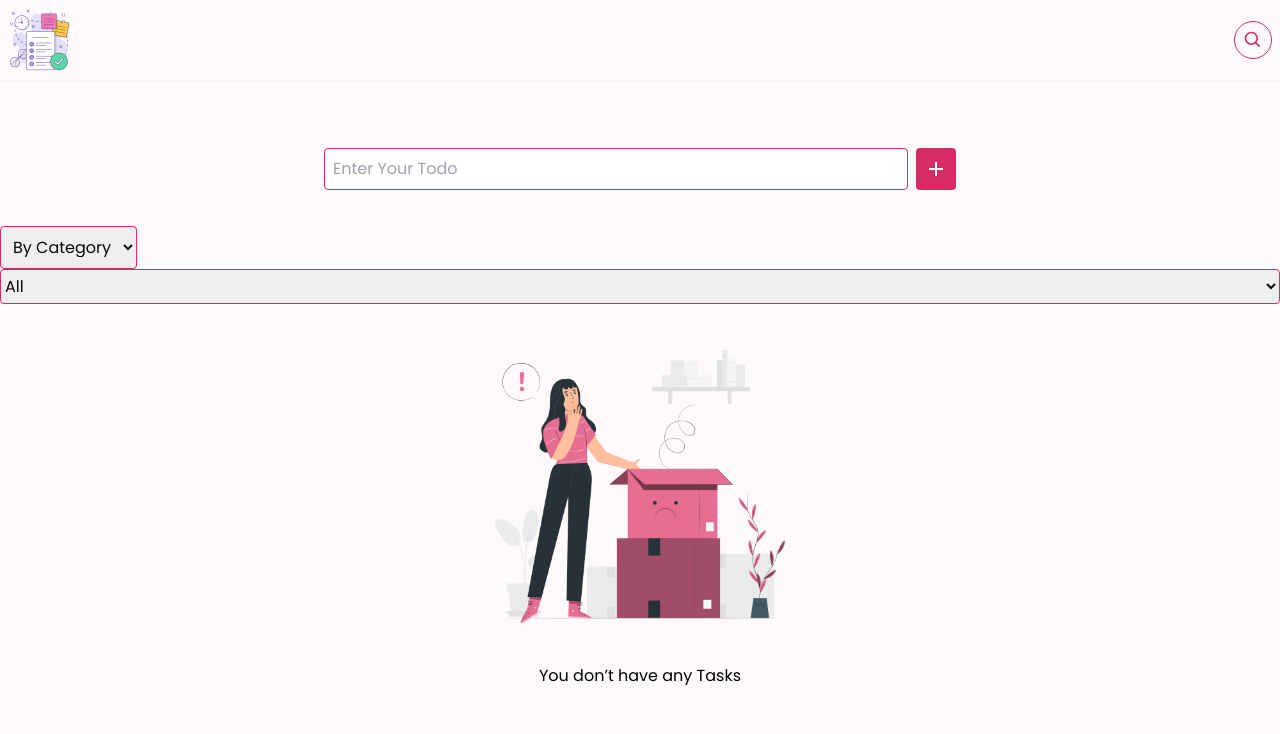
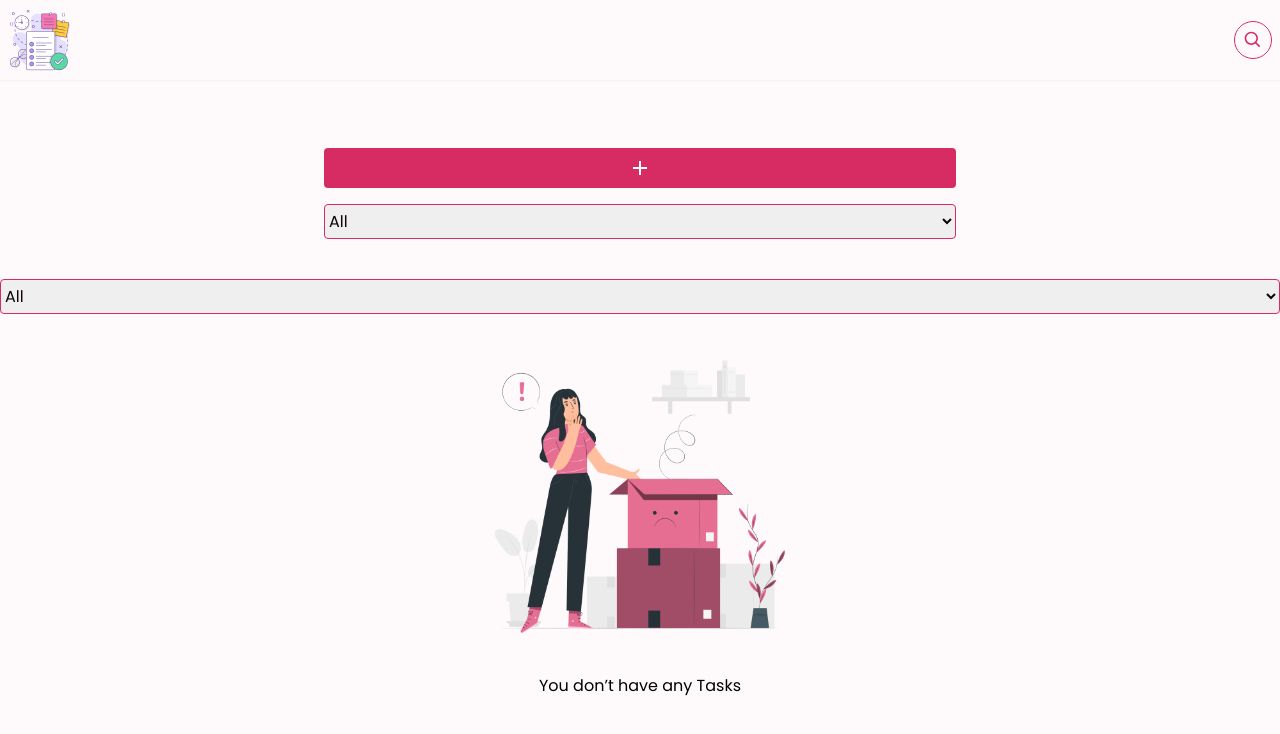
Before and after one commit to alaashalaby/todo-app, a React (Vite) app: page / in a window 1280 px wide. Shown: the top 734 px of the page. Built offline with nearby package versions, Linux system fonts and the light colour scheme.

Commit message:
Edit in AddTodo Component , Add FilterTodos component & handle state to show or hide AddTodoModal

```diff
--- a/src/components/AddTodo.tsx
+++ b/src/components/AddTodo.tsx
@@ -1,86 +1,29 @@
 import { BiPlus } from "react-icons/bi";
-import { useAppDispatch, useAppSelector } from "../app/hooks";
-import { addTodo } from "../rtk/features/todos/todoSlice";
-import React, { useState } from "react";
-import { nanoid } from "nanoid";
-import { Slide, toast, ToastContainer } from "react-toastify";
+import { useState } from "react";
+import { Slide, ToastContainer } from "react-toastify";
 import "react-toastify/dist/ReactToastify.css";
-import CategoriesSelect from "./CategoriesSelect";
+import FilterTodos from "./FilterTodos";
+import AddTodoModal from "./AddTodoModal";
 const AddTodo = () => {
-  const [title, setTitle] = useState("");
-  const [selectedCategoryName, setSelectedCategoryName] = useState("");
-  const categories = useAppSelector(
-    (state) => state.categoriesReducer.categories
-  );
-  const selectedCategory = categories.find(
-    (category) => category.name === selectedCategoryName
-  );
-  const dispatch = useAppDispatch();
-
-  const handleTitleChange = (e: React.ChangeEvent<HTMLInputElement>) => {
-    setTitle(e.target.value);
+  const [isModalOpen, setIsModalOpen] = useState(false);
+  const handleOpenModal = () => {
+    setIsModalOpen(true);
   };
-  const handleCategoryChange = (e: React.ChangeEvent<HTMLSelectElement>) => {
-    setSelectedCategoryName(e.target.value);
-  };
-  const handleAddTodo = () => {
-    if (!title.trim()) {
-      toast.error("Please Enter Todo Title !", {
-        position: "top-center",
-      });
-      return;
-    }
-    if (!selectedCategoryName) {
-      toast.error("Please Select A Category !", {
-        position: "top-center",
-      });
-      return;
-    } else {
-      if (selectedCategory) {
-        dispatch(
-          addTodo({
-            title,
-            id: nanoid(),
-            isCompleted: false,
-            time:new Date().toISOString(),
-            category: selectedCategory,
-          })
-        );
-        toast.success("Your Todo Added!", {
-          position: "top-center",
-        });
-        setTitle("");
-        setSelectedCategoryName("");
-      }
-    }
+  const handleCloseModal = () => {
+    setIsModalOpen(false);
   };
   return (
     <>
-      <div className="rounded p-5 max-w-2xl mx-auto">
-        <form
-          className="flex gap-2 mb-4 flex-col md:flex-row"
-          onSubmit={(e) => e.preventDefault()}
+      <div className="rounded p-5 max-w-2xl mx-auto flex flex-col gap-4">
+        <button
+          className="bg-[#D72c63] text-white p-2 rounded flex items-center justify-center w-full"
+          onClick={handleOpenModal}
         >
-          <input
-            type="text"
-            placeholder="Enter Your Todo"
-            value={title}
-            onChange={handleTitleChange}
-            className="outline-none p-2 flex-grow border border-[#D72C63] rounded"
-          />
-          <button
-            className="bg-[#D72c63] text-white p-2 rounded flex items-center justify-center"
-            type="submit"
-            onClick={handleAddTodo}
-          >
-            <BiPlus className="text-center text-2xl" />
-          </button>
-        </form>
+          <BiPlus className="text-center text-2xl" />
+        </button>
+        <FilterTodos />
       </div>
-      <CategoriesSelect
-        selectedCategoryName={selectedCategoryName}
-        handleCategoryChange={handleCategoryChange}
-      />
+      {isModalOpen && <AddTodoModal onClose={handleCloseModal} />}
       <ToastContainer transition={Slide} autoClose={2000} />
     </>
   );
```
